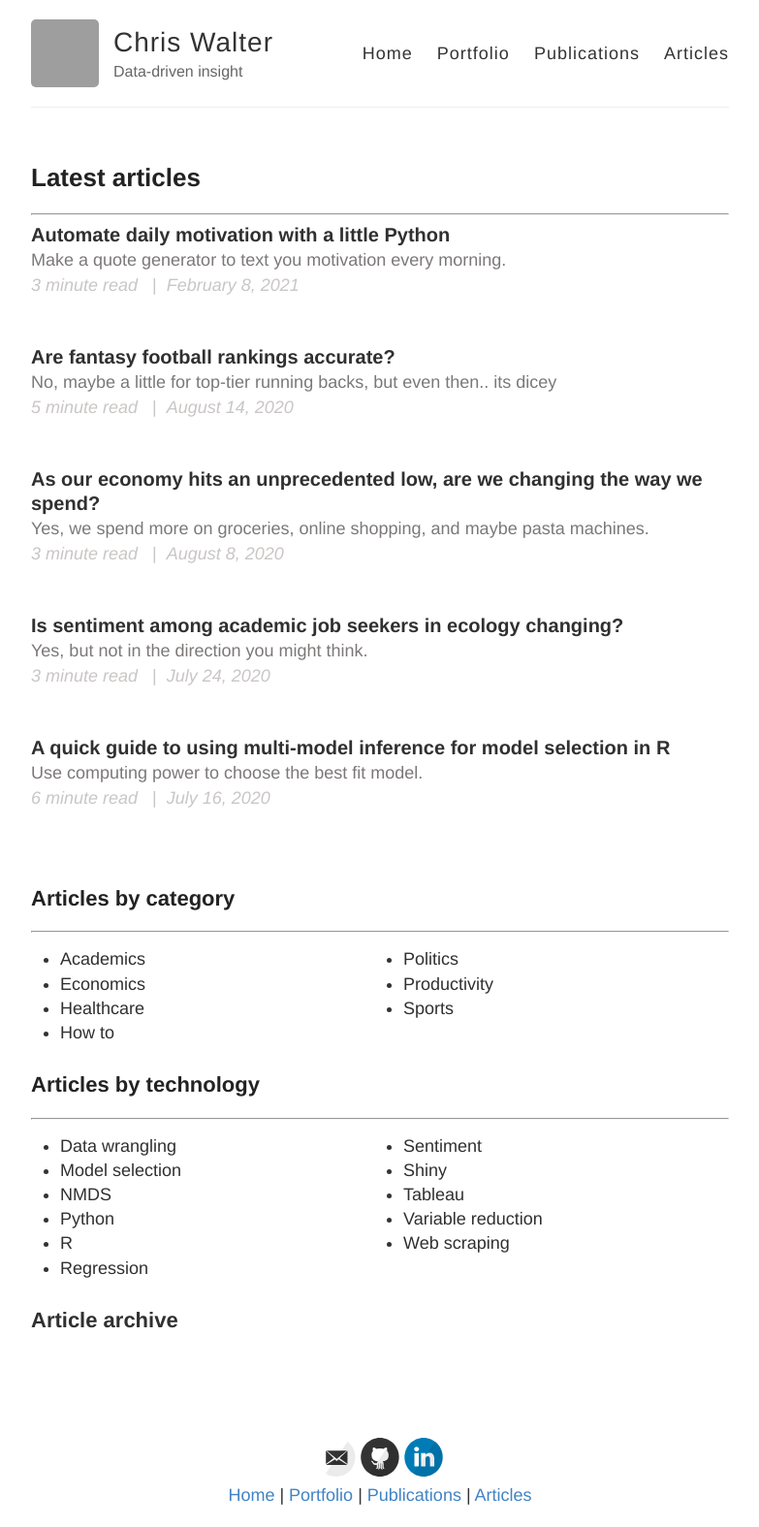
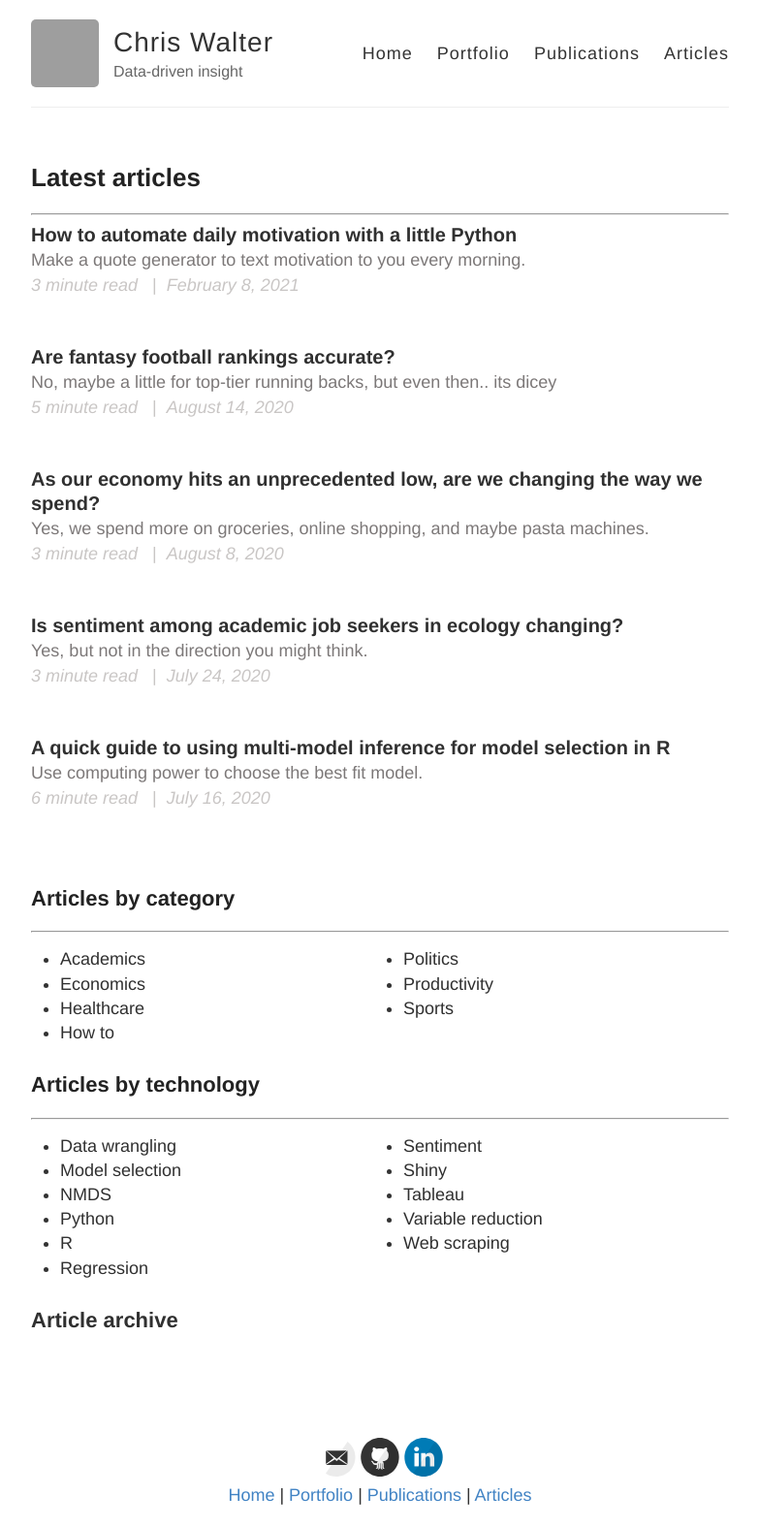
Before and after one commit to waltscienceblog/waltscienceblog.github.io, a Jekyll site: the page built from index.html, in a window 1280 px wide. Shown: the whole page at 97% size, without its empty margins (248-1031 px from the left). Built offline with Jekyll 4.4.1, drawn with Linux system fonts in a browser that asks for light colours; grey boxes are pictures that could not be loaded.

Commit message:
Update 2021-2-8-morningquote.md

```diff
--- a/_posts/2021-2-8-morningquote.md
+++ b/_posts/2021-2-8-morningquote.md
@@ -2,10 +2,10 @@
 layout: post
 image: /images/calvin.jpg
 page.image: /images/calvin.jpg
-summary: Make a quote generator to text you motivation every morning.
-excerpt: Make a quote generator to text you motivation every morning.
+summary: Make a quote generator to text motivation to you every morning.
+excerpt: Make a quote generator to text motivation to you every morning.
 time: 3 minute read
-title: Automate daily motivation with a little Python
+title: How to automate daily motivation with a little Python
 tags: Python web-scraping productivity
 dat: February 8, 2021
 ---
```
